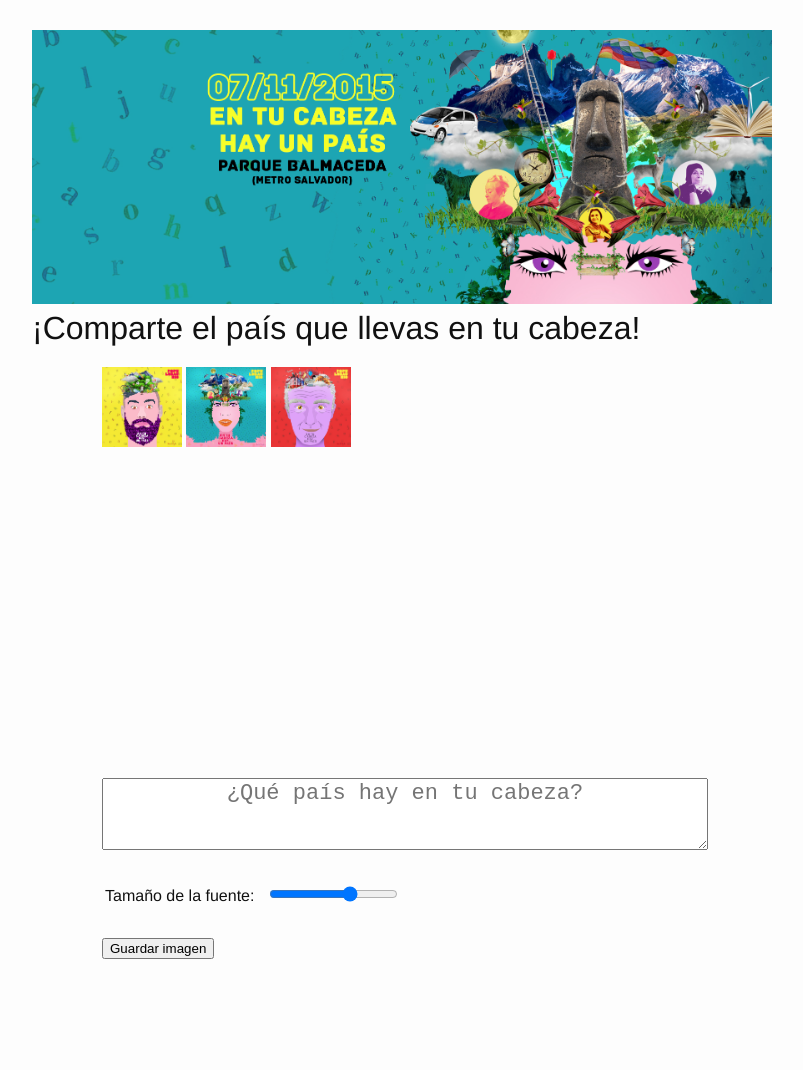
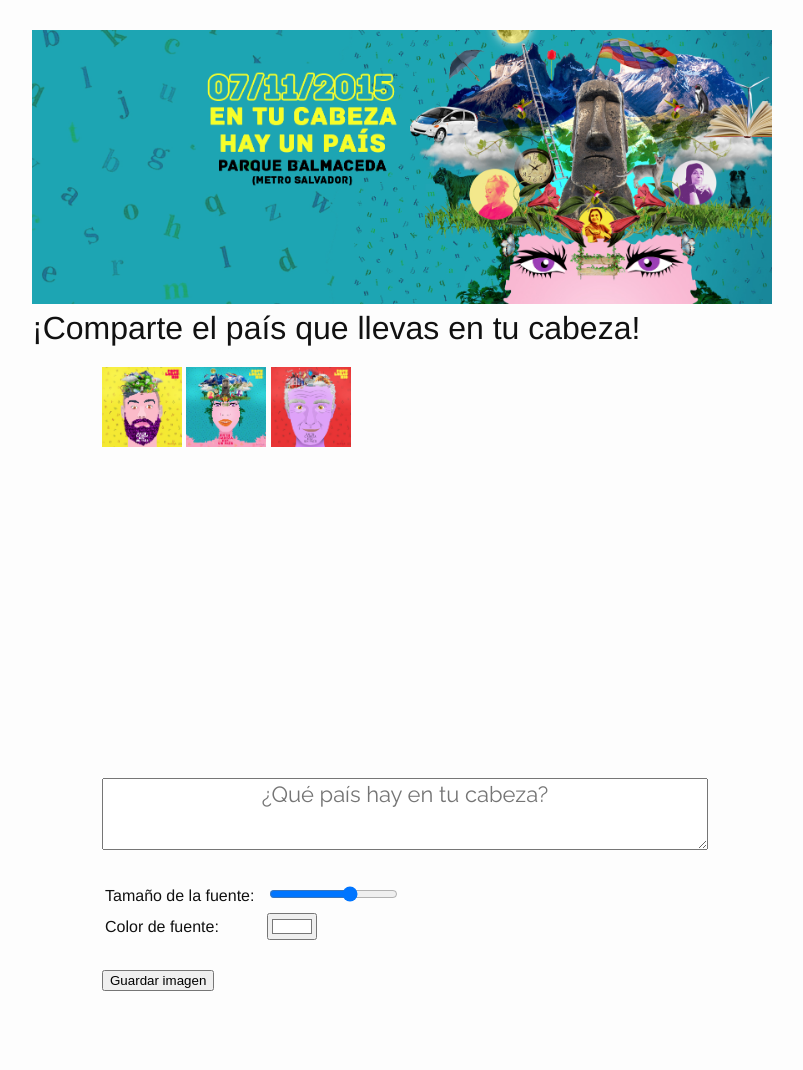
Before and after one commit to rezzo/populusaurio, a Jekyll site: the page built from difunde.html, in a window 1280 px wide. Shown: the whole page, without its empty margins (238-1041 px from the left). Built offline with Jekyll 4.4.1, drawn with Linux system fonts in a browser that asks for light colours; nearby versions of some CDN libraries; comment, search, counter and statistics services are not loaded; before the commit the page ends 1038 px from its top, so only the background shows below that.

Commit message:
added color picker and changed font to Raleway

```diff
--- a/_includes/head.html
+++ b/_includes/head.html
@@ -9,6 +9,9 @@
   <link rel="canonical" href="{{ page.url | replace:'index.html','' | prepend: site.baseurl | prepend: site.url }}">
   <link rel="alternate" type="application/rss+xml" title="{{ site.title }}" href="{{ "/feed.xml" | prepend: site.baseurl | prepend: site.url }}" />
 
+  <!-- fonts -->
+  <link href='https://fonts.googleapis.com/css?family=Raleway' rel='stylesheet' type='text/css'>
+
   <!-- css -->
   <link rel="stylesheet" href="//maxcdn.bootstrapcdn.com/font-awesome/4.4.0/css/font-awesome.min.css">
   <link rel="stylesheet" href="{{ "/css/main.css" | prepend: site.baseurl }}">
--- a/_sass/_layout.scss
+++ b/_sass/_layout.scss
@@ -241,6 +241,7 @@
 
 .caption {
   width: 100%;
+  font-family: Raleway;
 }
 
 table td {
--- a/difunde.html
+++ b/difunde.html
@@ -26,6 +26,7 @@
       <textarea class="caption" id="text2" cols="60" rows="3" placeholder="¿Qué país hay en tu cabeza?"></textarea><br><br>
       <table>
         <tr><td>Tamaño de la fuente:</td><td><input type="range" id="sliderSize" value="50" min="10" max="72"></td></tr>
+        <tr><td>Color de fuente:</td><td><input type="color" id="colorpicker" value="#ffffff"></td></tr>
         <!-- <tr><td>Tamaño de la imagen:</td><td><input type="range" id="sliderImage" value="600" min="240" max="600"></td></tr> -->
       </table>
       <br>
--- a/js/populusaurio.js
+++ b/js/populusaurio.js
@@ -3,6 +3,7 @@
       // text1 = document.getElementById('text1'),
       text2 = document.getElementById('text2'),
       sliderSize = document.getElementById('sliderSize'),
+      colorpicker = document.getElementById('colorpicker'),
       // sliderImage = document.getElementById('sliderImage'),
       file  = document.getElementById('image'),
       canvas = document.getElementById('canvas'),
@@ -14,6 +15,7 @@
   // text1.addEventListener('keyup', updateImage);
   text2.addEventListener('keyup', updateImage);
   sliderSize.addEventListener('change', updateImage);
+  colorpicker.addEventListener('change', updateImage);
   // sliderImage.addEventListener('change', updateImage);
   file.addEventListener('change', changeAndUpdateImage);
 
@@ -85,15 +87,16 @@
 
     var ctx = canvas.getContext("2d");
     var txtSize = parseFloat(sliderSize.value) || 24;
+    var txtColor = colorpicker.value || '#000';
 
     if (!curImg) return;
 
-    ctx.strokeStyle = '#000000';
-    ctx.fillStyle = '#ffffff';
+    ctx.strokeStyle = txtColor; //'#000000';
+    ctx.fillStyle = txtColor; //'#ffffff';
     ctx.fillRect(0, 0, canvas.width, canvas.height);
     ctx.drawImage(curImg, 0, 0, canvas.width, canvas.height);
 
-    ctx.font = txtSize + "px Helvetica"; //Impact
+    ctx.font = txtSize + "px Raleway"; //Impact
     ctx.textAlign = 'center';
     ctx.textBaseline = 'middle';
     ctx.lineWidth = Math.round(Math.max(1, txtSize / 12));
```
